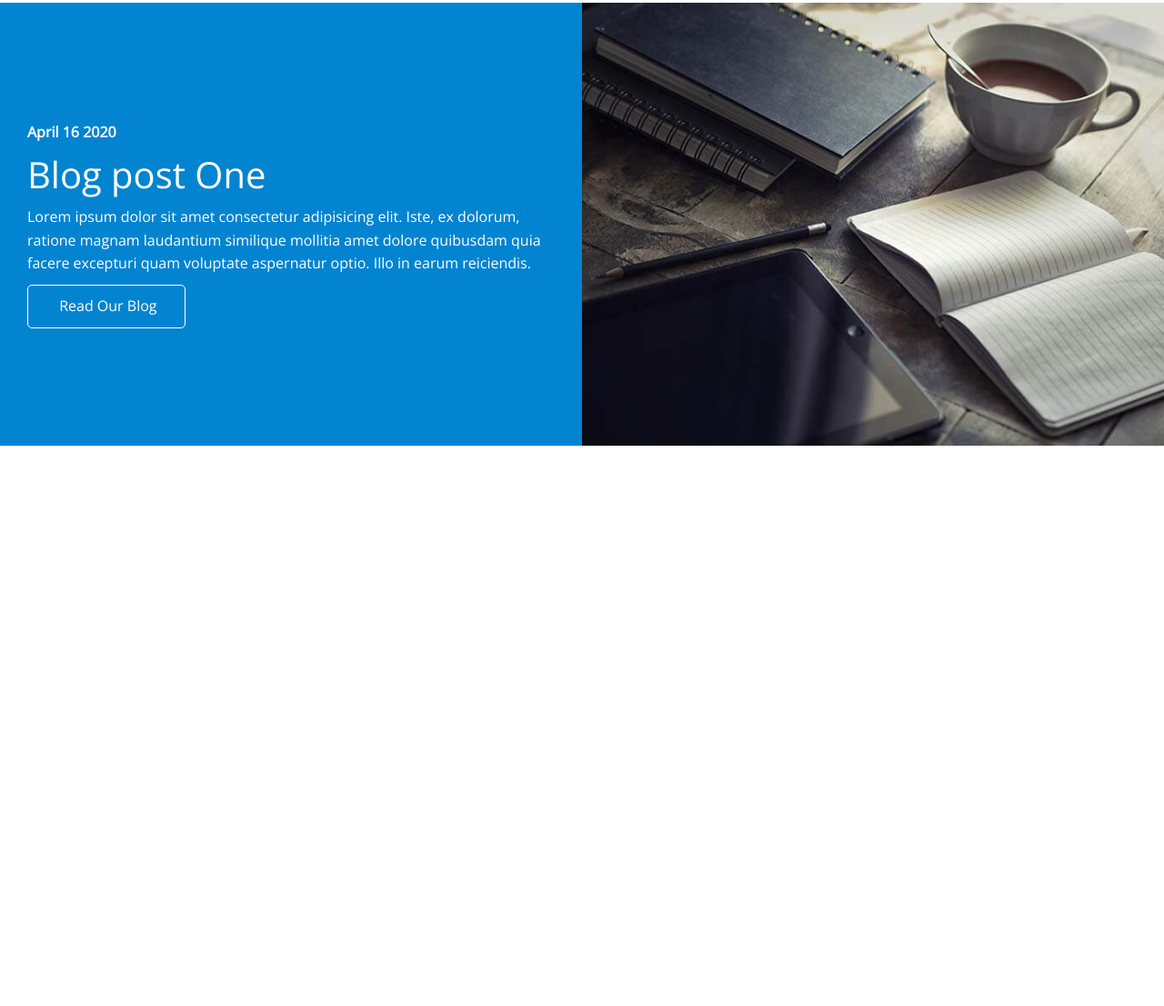
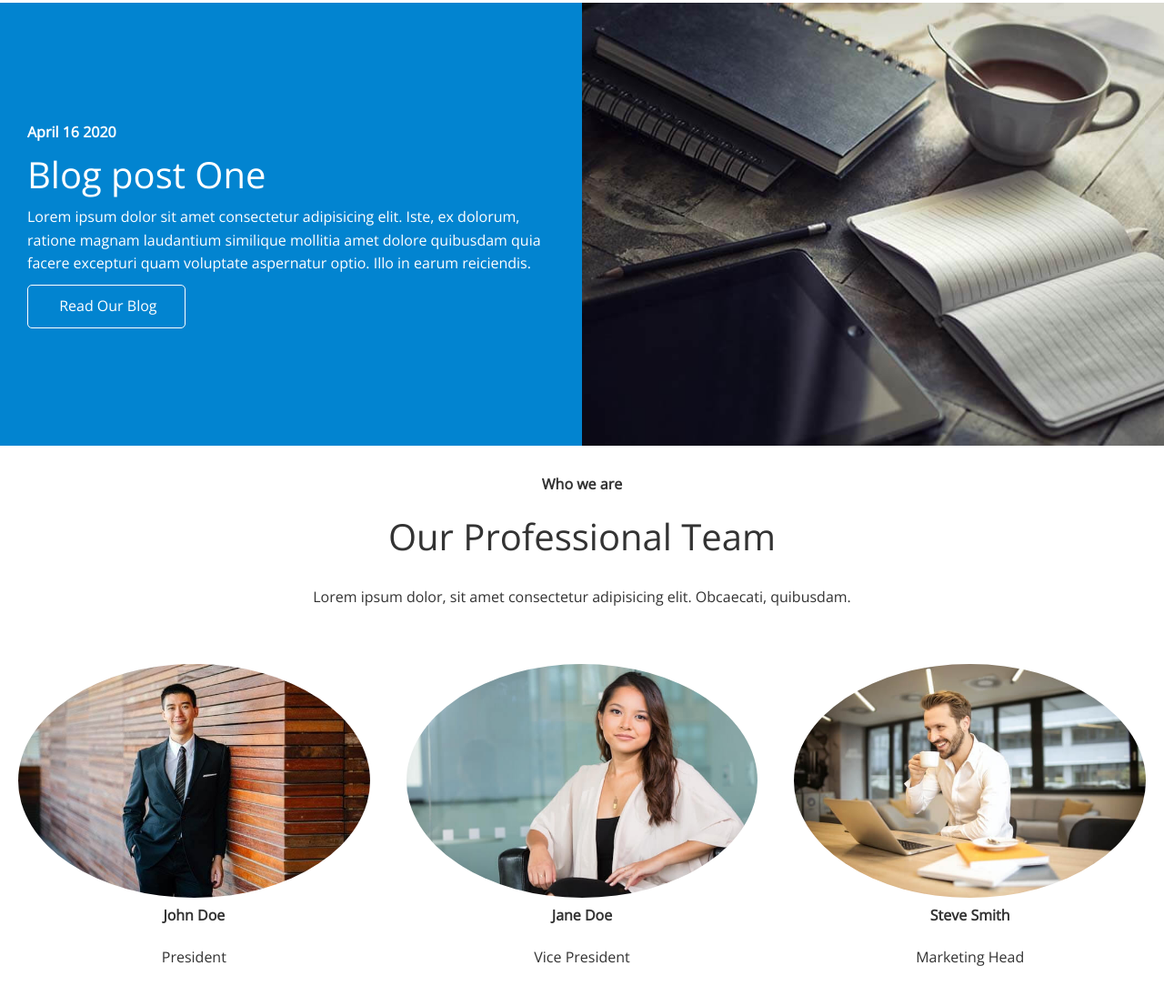
Before and after one commit to kiocam/edgeLedger, a plain HTML site: page index.html in a window 1280 px wide. Shown: the part 2168-3274 px from the top of the page at 91% size. Before the commit the page ends 2666 px from the top, so only its background shows below. Drawn offline with nearby package versions, Linux system fonts and the light colour scheme; some icons are missing.

Commit message:
team section completed

```diff
--- a/css/styles.css
+++ b/css/styles.css
@@ -134,3 +134,10 @@ img {
 .cases img:hover {
   opacity: 0.7;
 }
+
+/* team */
+
+.team img {
+  border-radius: 50%;
+
+}
--- a/index.html
+++ b/index.html
@@ -146,6 +146,37 @@
         </div>
       </div>
     </section>
+
+    <!-- Team -->
+    <section id="team" class="team section-padding">
+      <header class="section-header">
+        <h4>Who we are</h4>
+        <h2>Our Professional Team</h2>
+        <p>Lorem ipsum dolor, sit amet consectetur adipisicing elit. Obcaecati, quibusdam.</p>
+      </header>
+
+      <div class="flex-items">
+        <div>
+          <img src="assets/image_resources/team/person1.jpg" alt="">
+          <h4>John Doe</h4>
+          <p>President</p>
+        </div>
+        <!--  -->
+        <div>
+          <img src="assets/image_resources/team/person2.jpg" alt="">
+          <h4>Jane Doe</h4>
+          <p>Vice President</p>
+        </div>
+        <!--  -->
+        <div>
+          <img src="assets/image_resources/team/person3.jpg" alt="">
+          <h4>Steve Smith</h4>
+          <p>Marketing Head</p>
+        </div>
+        <!--  -->
+
+      </div>
+    </section>
   </main>
 </body>
 
```
